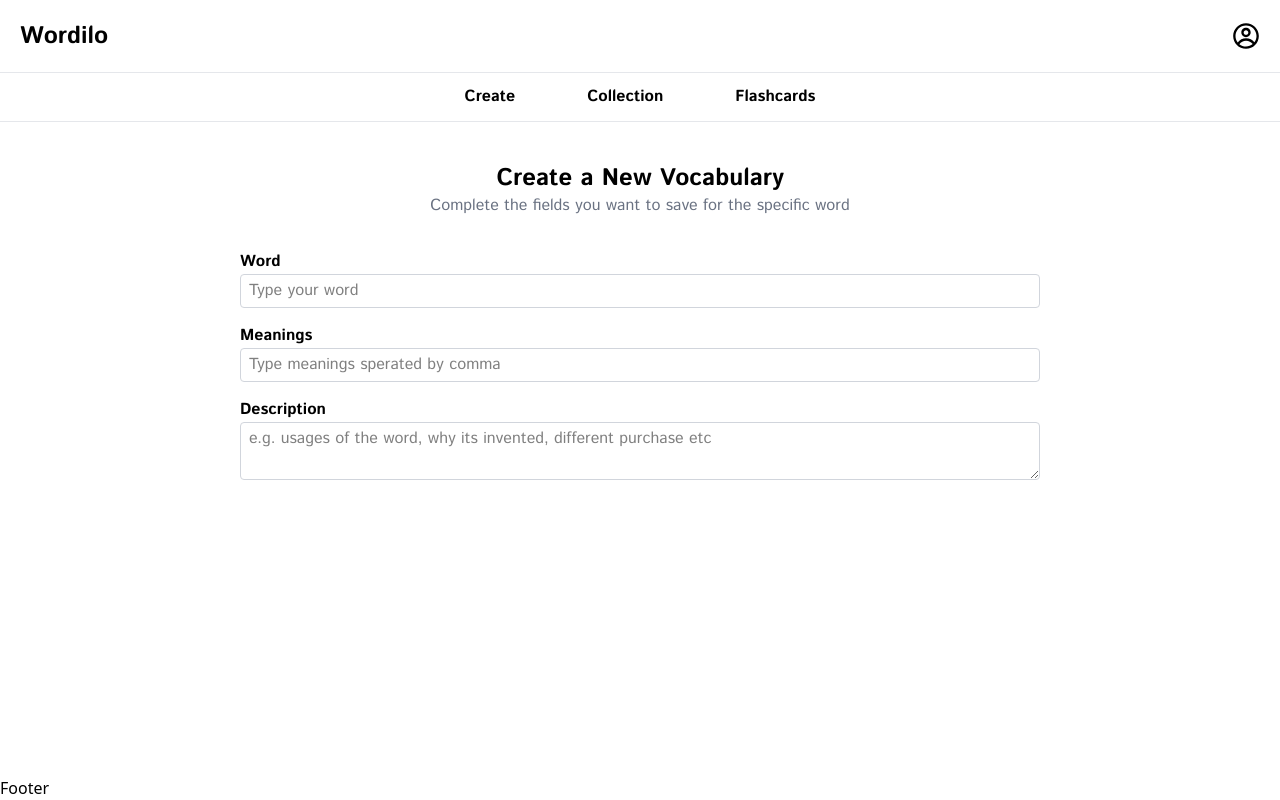
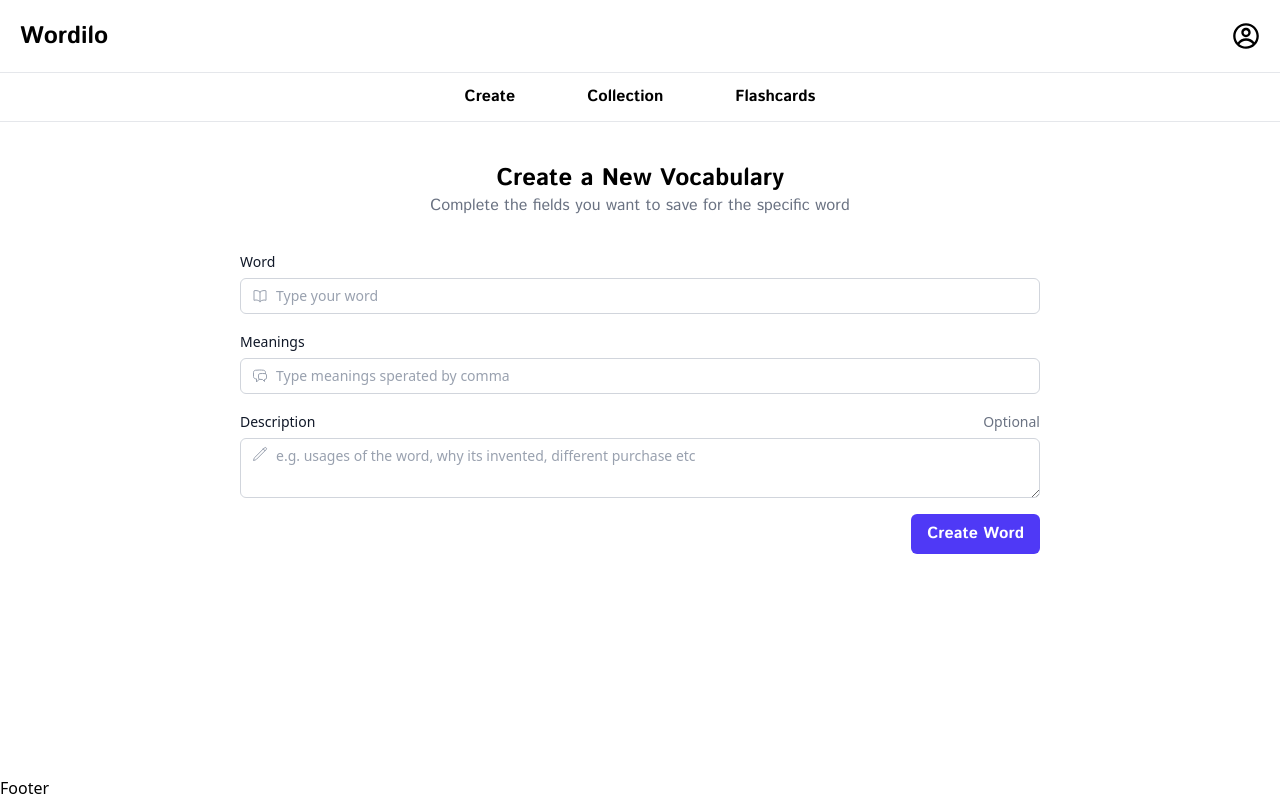
Before and after one commit to IamAshrafee/Wordilo, a React (Vite) app in the folder Frontend/: page / in a window 1280 px wide. Built offline with nearby package versions, Linux system fonts and the light colour scheme.

Commit message:
Reusable input and text area component created

```diff
--- a/Frontend/package.json
+++ b/Frontend/package.json
@@ -10,9 +10,11 @@
     "preview": "vite preview"
   },
   "dependencies": {
+    "@heroicons/react": "^2.2.0",
     "@tailwindcss/vite": "^4.1.16",
     "react": "^19.1.1",
     "react-dom": "^19.1.1",
+    "react-hook-form": "^7.66.0",
     "react-icons": "^5.5.0",
     "react-router": "^7.9.5",
     "tailwindcss": "^4.1.16"
--- /dev/null
+++ b/Frontend/src/components/ui/InputBox.jsx
@@ -0,0 +1,119 @@
+/**
+ * USAGE MANUAL
+ *
+ * This is a reusable InputBox component that is compatible with react-hook-form.
+ *
+ * PROPS
+ * - id (string, required): The id of the input.
+ * - name (string, required): The name of the input, used for form handling.
+ * - label (string, required): The label for the input.
+ * - type (string, optional): The type of the input (e.g., "text", "email", "password"). Defaults to "text".
+ * - placeholder (string, optional): The placeholder text for the input.
+ * - icon (React.Component, optional): The icon to display inside the input.
+ * - error (string, optional): The error message to display.
+ * - optional (boolean, optional): Whether the input is optional.
+ * - ...props: Any other props will be spread to the input element.
+ *
+ * EXAMPLE
+ *
+ * import { useForm } from "react-hook-form";
+ * import InputBox from "./InputBox";
+ * import { EnvelopeIcon } from "@heroicons/react/16/solid";
+ *
+ * function MyForm() {
+ *   const {
+ *     register,
+ *     handleSubmit,
+ *     formState: { errors },
+ *   } = useForm();
+ *
+ *   const onSubmit = (data) => {
+ *     console.log(data);
+ *   };
+ *
+ *   return (
+ *     <form onSubmit={handleSubmit(onSubmit)}>
+ *       <InputBox
+ *         id="email"
+ *         name="email"
+ *         label="Email"
+ *         type="email"
+ *         placeholder="you@example.com"
+ *         icon={EnvelopeIcon}
+ *         error={errors.email?.message}
+ *         {...register("email", { required: "Email is required" })}
+ *       />
+ *       <button type="submit">Submit</button>
+ *     </form>
+ *   );
+ * }
+ */
+
+import React from "react";
+
+const InputBox = React.forwardRef(
+  (
+    {
+      id,
+      name,
+      label,
+      type = "text",
+      placeholder,
+      icon: Icon,
+      error,
+      optional = false,
+      ...props
+    },
+    ref
+  ) => {
+    return (
+      <div>
+        <div className="flex justify-between">
+          <label
+            htmlFor={id}
+            className="block text-sm/6 font-medium text-gray-900 dark:text-white"
+          >
+            {label}
+          </label>
+          {optional && (
+            <span
+              id={`${id}-optional`}
+              className="text-sm/6 text-gray-500 dark:text-gray-400"
+            >
+              Optional
+            </span>
+          )}
+        </div>
+        <div className="mt-1 grid grid-cols-1">
+          <input
+            id={id}
+            name={name}
+            type={type}
+            placeholder={placeholder}
+            ref={ref}
+            className={`col-start-1 row-start-1 block w-full rounded-md bg-white py-1.5 pr-3 pl-10 text-base text-gray-900 outline-1 -outline-offset-1 outline-gray-300 placeholder:text-gray-400 focus:outline-2 focus:-outline-offset-2 focus:outline-indigo-600 sm:pl-9 sm:text-sm/6 dark:bg-white/5 dark:text-white dark:outline-white/10 dark:placeholder:text-gray-500 dark:focus:outline-indigo-500 ${
+              error &&
+              "text-red-900 outline-red-300 placeholder:text-red-300 focus:outline-red-600 dark:text-red-400 dark:outline-red-500/50 dark:placeholder:text-red-400/70 dark:focus:outline-red-400"
+            }`}
+            {...props}
+          />
+          {Icon && (
+            <Icon
+              aria-hidden="true"
+              className="pointer-events-none col-start-1 row-start-1 ml-3 size-5 self-center text-gray-400 sm:size-4 dark:text-gray-500"
+            />
+          )}
+        </div>
+        {error && (
+          <p id={`${id}-error`} className="mt-2 text-sm text-red-600 dark:text-red-400">
+            {error}
+          </p>
+        )}
+      </div>
+    );
+  }
+);
+
+InputBox.displayName = "InputBox";
+
+export default InputBox;
--- /dev/null
+++ b/Frontend/src/components/ui/TextareaBox.jsx
@@ -0,0 +1,118 @@
+/**
+ * USAGE MANUAL
+ *
+ * This is a reusable TextareaBox component that is compatible with react-hook-form.
+ *
+ * PROPS
+ * - id (string, required): The id of the textarea.
+ * - name (string, required): The name of the textarea, used for form handling.
+ * - label (string, required): The label for the textarea.
+ * - rows (number, optional): The number of rows for the textarea. Defaults to 4.
+ * - placeholder (string, optional): The placeholder text for the textarea.
+ * - icon (React.Component, optional): The icon to display inside the textarea.
+ * - error (string, optional): The error message to display.
+ * - optional (boolean, optional): Whether the textarea is optional.
+ * - ...props: Any other props will be spread to the textarea element.
+ *
+ * EXAMPLE
+ *
+ * import { useForm } from "react-hook-form";
+ * import TextareaBox from "./TextareaBox";
+ * import { ChatBubbleLeftRightIcon } from "@heroicons/react/16/solid";
+ *
+ * function MyForm() {
+ *   const {
+ *     register,
+ *     handleSubmit,
+ *     formState: { errors },
+ *   } = useForm();
+ *
+ *   const onSubmit = (data) => {
+ *     console.log(data);
+ *   };
+ *
+ *   return (
+ *     <form onSubmit={handleSubmit(onSubmit)}>
+ *       <TextareaBox
+ *         id="description"
+ *         name="description"
+ *         label="Description"
+ *         placeholder="Enter a description"
+ *         icon={ChatBubbleLeftRightIcon}
+ *         error={errors.description?.message}
+ *         {...register("description", { required: "Description is required" })}
+ *       />
+ *       <button type="submit">Submit</button>
+ *     </form>
+ *   );
+ * }
+ */
+
+import React from "react";
+
+const TextareaBox = React.forwardRef(
+  (
+    {
+      id,
+      name,
+      label,
+      rows = 2,
+      placeholder,
+      icon: Icon,
+      error,
+      optional = false,
+      ...props
+    },
+    ref
+  ) => {
+    return (
+      <div>
+        <div className="flex justify-between">
+          <label
+            htmlFor={id}
+            className="block text-sm/6 font-medium text-gray-900 dark:text-white"
+          >
+            {label}
+          </label>
+          {optional && (
+            <span
+              id={`${id}-optional`}
+              className="text-sm/6 text-gray-500 dark:text-gray-400"
+            >
+              Optional
+            </span>
+          )}
+        </div>
+        <div className="mt-1 grid grid-cols-1">
+          <textarea
+            id={id}
+            name={name}
+            rows={rows}
+            placeholder={placeholder}
+            ref={ref}
+            className={`col-start-1 row-start-1 block w-full rounded-md bg-white py-1.5 pr-3 pl-10 text-base text-gray-900 outline-1 -outline-offset-1 outline-gray-300 placeholder:text-gray-400 focus:outline-2 focus:-outline-offset-2 focus:outline-indigo-600 sm:pl-9 sm:text-sm/6 dark:bg-white/5 dark:text-white dark:outline-white/10 dark:placeholder:text-gray-500 dark:focus:outline-indigo-500 ${
+              error &&
+              "text-red-900 outline-red-300 placeholder:text-red-300 focus:outline-red-600 dark:text-red-400 dark:outline-red-500/50 dark:placeholder:text-red-400/70 dark:focus:outline-red-400"
+            }`}
+            {...props}
+          />
+          {Icon && (
+            <Icon
+              aria-hidden="true"
+              className="pointer-events-none col-start-1 row-start-1 ml-3 mt-2 size-5 self-start text-gray-400 sm:size-4 dark:text-gray-500"
+            />
+          )}
+        </div>
+        {error && (
+          <p id={`${id}-error`} className="mt-2 text-sm text-red-600 dark:text-red-400">
+            {error}
+          </p>
+        )}
+      </div>
+    );
+  }
+);
+
+TextareaBox.displayName = "TextareaBox";
+
+export default TextareaBox;
--- a/Frontend/src/index.css
+++ b/Frontend/src/index.css
@@ -1,5 +1,6 @@
 @import url("https://fonts.googleapis.com/css2?family=Istok+Web:ital,wght@0,400;0,700;1,400;1,700&display=swap");
 @import "tailwindcss";
+@custom-variant dark (&:where(.dark, .dark *));
 
 @theme {
   --font-istok: "Istok Web", sans-serif;
--- a/Frontend/src/pages/home/CreateWord.jsx
+++ b/Frontend/src/pages/home/CreateWord.jsx
@@ -1,64 +1,83 @@
 import React from "react";
 import MainWidth from "../../components/layout/MainWidth";
+import InputBox from "../../components/ui/InputBox";
+import { useForm } from "react-hook-form";
+import {
+  BookOpenIcon,
+  ChatBubbleLeftRightIcon,
+  PencilIcon,
+} from "@heroicons/react/24/outline";
+import TextareaBox from "../../components/ui/TextareaBox";
 
 const CreateWord = () => {
+  const {
+    register,
+    handleSubmit,
+    formState: { errors },
+  } = useForm();
+
+  const onSubmit = (data) => {
+    console.log(data);
+  };
+
   return (
     <div className="mt-10 flex justify-center items-center">
       <MainWidth>
-        <div className="w-[800px]">
+        <div className="md:w-[800px]">
           <div className="flex flex-col justify-center items-center">
-            <h1 className="font-istok font-bold text-2xl">
+            <h1 className="font-istok font-bold text-2xl text-center">
               Create a New Vocabulary
             </h1>
-            <p className="font-istok font-medium text-gray-500">
+            <p className="font-istok font-medium text-gray-500 text-center">
               Complete the fields you want to save for the specific word
             </p>
           </div>
-          <div className="mt-8">
+          <form onSubmit={handleSubmit(onSubmit)} className="mt-8">
             <div className="flex flex-col mt-4">
-              <label htmlFor="word" className="font-istok font-bold text-base">
-                Word
-              </label>
-              <input
-                type="text"
+              <InputBox
                 id="word"
                 name="word"
+                label="Word"
                 placeholder="Type your word"
-                className="border border-gray-300 rounded focus:border focus:border-gray-500 outline-none p-1 px-2 font-istok"
+                icon={BookOpenIcon}
+                error={errors.word?.message}
+                {...register("word", { required: "Word is required" })}
               />
             </div>
             <div className="flex flex-col mt-4">
-              <label
-                htmlFor="meanings"
-                className="font-istok font-bold text-base"
-              >
-                Meanings
-              </label>
-              <input
-                type="text"
+              <InputBox
                 id="meanings"
                 name="meanings"
+                label="Meanings"
                 placeholder="Type meanings sperated by comma"
-                className="border border-gray-300 rounded focus:border focus:border-gray-500 outline-none p-1 px-2 font-istok"
+                icon={ChatBubbleLeftRightIcon}
+                error={errors.meanings?.message}
+                {...register("meanings", {
+                  required: "Meanings are required",
+                })}
               />
             </div>
             <div className="flex flex-col mt-4">
-              <label
-                htmlFor="description"
-                className="font-istok font-bold text-base"
-              >
-                Description
-              </label>
-              <textarea
-                type="text"
+              <TextareaBox
                 id="description"
                 name="description"
-                rows={2}
+                label="Description"
                 placeholder="e.g. usages of the word, why its invented, different purchase etc"
-                className="border border-gray-300 rounded focus:border focus:border-gray-500 outline-none p-1 px-2 font-istok"
+                icon={PencilIcon}
+                error={errors.description?.message}
+                optional={true}
+                {...register("description")}
               />
             </div>
-          </div>
+            <div className="flex justify-end mt-4">
+              <button
+                type="submit"
+                className="bg-indigo-600 text-white font-istok font-bold px-4 py-2 rounded-md hover:bg-indigo-700"
+              >
+                Create Word
+              </button>
+            </div>
+          </form>
         </div>
       </MainWidth>
     </div>
```
Also changed, not shown: 2 other files (tests, documents, lock files or other folders).
